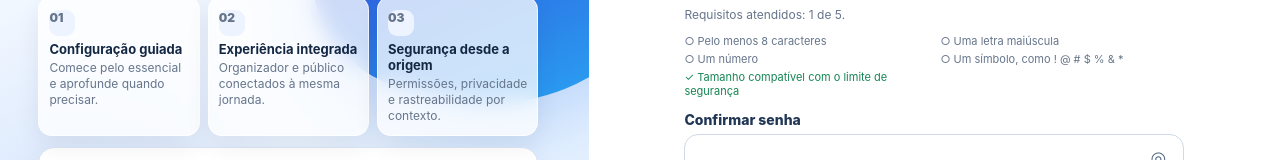
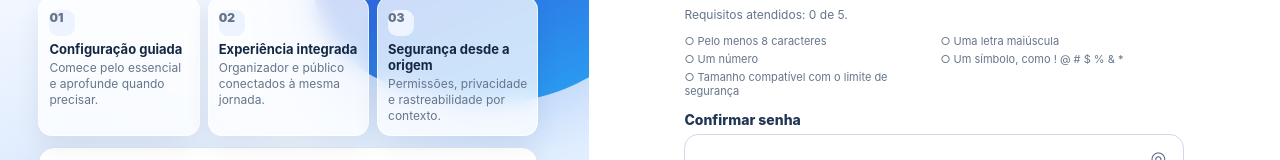
Before and after one commit to evolvia-tecnologia/evolvia-platform, a Next.js app in the folder apps/web/: page /cadastro in a window 1280 px wide. Shown: the part 477-637 px from the top of the page. Built offline with nearby package versions, Linux system fonts and the light colour scheme.

Commit message:
fix(ux): iniciar indicador de senha em zero requisitos

```diff
--- a/apps/web/app/cadastro/page.tsx
+++ b/apps/web/app/cadastro/page.tsx
@@ -89,7 +89,7 @@ export default function CadastroPage() {
       { label: 'Uma letra maiúscula', complete: UPPERCASE_PATTERN.test(password) },
       { label: 'Um número', complete: NUMBER_PATTERN.test(password) },
       { label: 'Um símbolo, como ! @ # $ % & *', complete: SYMBOL_PATTERN.test(password) },
-      { label: 'Tamanho compatível com o limite de segurança', complete: passwordUtf8ByteLength(password) <= PASSWORD_MAX_BCRYPT_BYTES },
+      { label: 'Tamanho compatível com o limite de segurança', complete: password.length > 0 && passwordUtf8ByteLength(password) <= PASSWORD_MAX_BCRYPT_BYTES },
     ],
     [password],
   );
```
